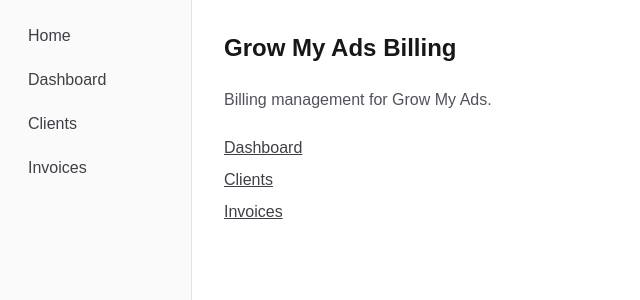
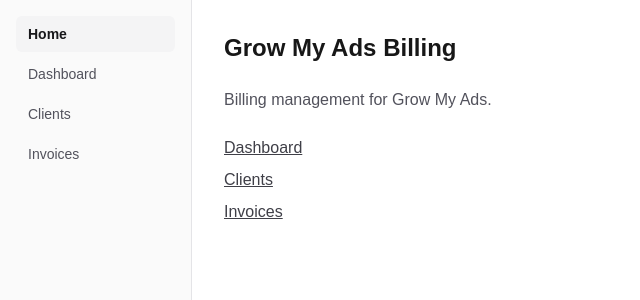
Before and after one commit to VadymBezsmertnyi/grow-my-ads-billing, a Next.js app: page / in a window 1280 px wide. Shown: the top 300 px of the page, without its empty margins (0-640 px from the left). Built offline with nearby package versions, Linux system fonts and the light colour scheme.

Commit message:
feat: create NavLinks component for navigation and integrate into layout

```diff
--- /dev/null
+++ b/app/components/NavLinks.tsx
@@ -0,0 +1,41 @@
+"use client";
+
+import { FC } from "react";
+import Link from "next/link";
+import { usePathname } from "next/navigation";
+
+const navLinks = [
+  { href: "/", label: "Home" },
+  { href: "/dashboard", label: "Dashboard" },
+  { href: "/clients", label: "Clients" },
+  { href: "/invoices", label: "Invoices" },
+];
+
+const NavLinks: FC = () => {
+  const pathname = usePathname();
+
+  const isActive = (path: string) => {
+    if (path === "/") return pathname === "/";
+    return pathname.startsWith(path);
+  };
+
+  return (
+    <nav className="flex flex-col gap-1">
+      {navLinks.map(({ href, label }) => (
+        <Link
+          key={href}
+          href={href}
+          className={`rounded-md px-3 py-2 text-sm transition-colors ${
+            isActive(href)
+              ? "bg-zinc-100 font-semibold text-zinc-900 dark:bg-zinc-800 dark:text-white"
+              : "text-zinc-600 hover:bg-zinc-100 hover:text-zinc-900 dark:text-zinc-400 dark:hover:bg-zinc-800 dark:hover:text-white"
+          }`}
+        >
+          {label}
+        </Link>
+      ))}
+    </nav>
+  );
+};
+
+export default NavLinks;
--- a/app/layout.tsx
+++ b/app/layout.tsx
@@ -1,8 +1,9 @@
 import type { Metadata } from "next";
 import { FC } from "react";
-import Link from "next/link";
+import NavLinks from "./components/NavLinks";
 import { Geist, Geist_Mono } from "next/font/google";
 
+// styles
 import "./globals.css";
 
 const geistSans = Geist({
@@ -28,13 +29,6 @@ type RootLayoutProps = {
   children: React.ReactNode;
 };
 
-const navLinks = [
-  { href: "/", label: "Home" },
-  { href: "/dashboard", label: "Dashboard" },
-  { href: "/clients", label: "Clients" },
-  { href: "/invoices", label: "Invoices" },
-];
-
 const RootLayout: FC<Readonly<RootLayoutProps>> = ({ children }) => (
   <html lang="en">
     <body
@@ -42,17 +36,7 @@ const RootLayout: FC<Readonly<RootLayoutProps>> = ({ children }) => (
     >
       <div className="flex min-h-screen">
         <aside className="w-48 shrink-0 border-r border-zinc-200 bg-zinc-50 p-4 dark:border-zinc-800 dark:bg-zinc-900">
-          <nav className="flex flex-col gap-1">
-            {navLinks.map(({ href, label }) => (
-              <Link
-                key={href}
-                href={href}
-                className="rounded px-3 py-2 text-zinc-700 hover:bg-zinc-200 dark:text-zinc-300 dark:hover:bg-zinc-800"
-              >
-                {label}
-              </Link>
-            ))}
-          </nav>
+          <NavLinks />
         </aside>
         <main className="flex-1 p-8">{children}</main>
       </div>
```
